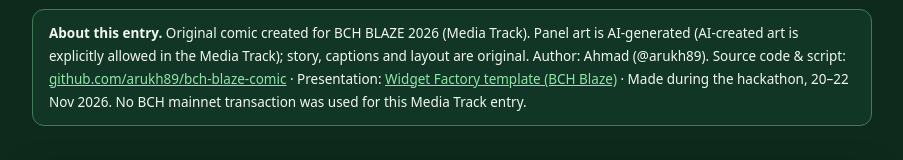
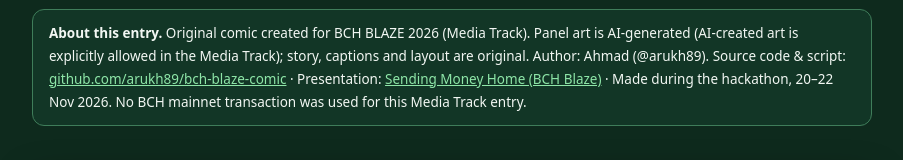
Before and after one commit to arukh89/bch-blaze-comic, a plain HTML site: page index.html in a window 1280 px wide. Shown: the part 221-381 px from the top of the page, without its empty margins (188-1091 px from the left). Drawn offline with Linux system fonts and the light colour scheme.

Commit message:
Perbarui index.html: tautan Presentation ke deck yang sudah terisi

```diff
--- a/index.html
+++ b/index.html
@@ -43,7 +43,7 @@
   Panel art is AI-generated (AI-created art is explicitly allowed in the Media Track);
   story, captions and layout are original. Author: Ahmad (@arukh89).
   Source code &amp; script: <a href="https://github.com/arukh89/bch-blaze-comic">github.com/arukh89/bch-blaze-comic</a>
-  · Presentation: <a href="https://docs.google.com/presentation/d/1Yfuk9CJkf4U9M_WukcELhumWgj3Ak6345Ewy8hSp-Hk/edit?usp=sharing">Widget Factory template (BCH Blaze)</a>
+  · Presentation: <a href="https://docs.google.com/presentation/d/1BoShdQ4XumRcO7zVj9abksrsoqfQ_EaQ03ZfVlsObMs/edit?usp=sharing">Sending Money Home (BCH Blaze)</a>
   · Made during the hackathon, 20–22 Nov 2026. No BCH mainnet transaction was
   used for this Media Track entry.
 </div></div>
```
